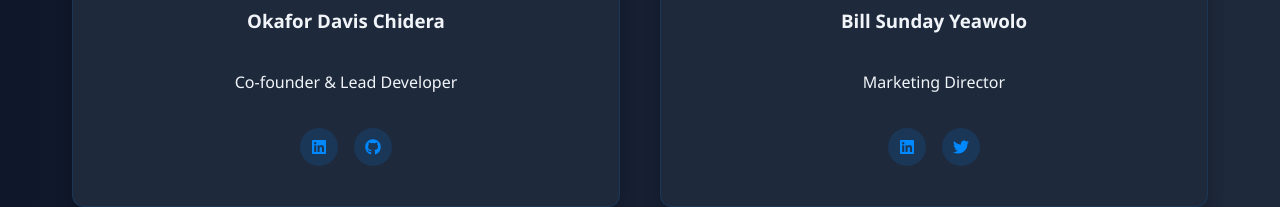
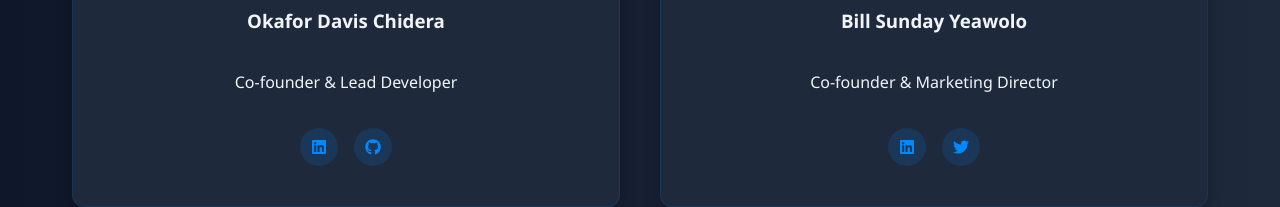
Before and after one commit to OkaforDavis/WebCrest, a website: page about.html in a window 1280 px wide. Shown: the part 2536-2743 px from the top of the page. Drawn offline with nearby package versions, Linux system fonts and the light colour scheme; some packages are replaced by stand-ins of ours; no server answers; a script that the page names is missing.

Commit message:
About: Bill Sunday Yeawolo is Co-founder & Marketing Director
Co-Authored-By: Claude Opus 5.5 <noreply@anthropic.com>

```diff
--- a/about.html
+++ b/about.html
@@ -160,7 +160,7 @@
         <div class="team-member-card" data-aos="zoom-in" data-aos-delay="200">
           <img src="https://image2url.com/r2/default/images/1774312571750-62cf8719-bf96-407d-a8e7-20b103ab36d0.blob" alt="Bill Sunday Yeawolo" loading="lazy">
           <h3>Bill Sunday Yeawolo</h3>
-          <p>Marketing Director</p>
+          <p>Co-founder &amp; Marketing Director</p>
           <div class="team-social">
             <a href="#"><i class="fab fa-linkedin"></i></a>
             <a href="#"><i class="fab fa-twitter"></i></a>
```
